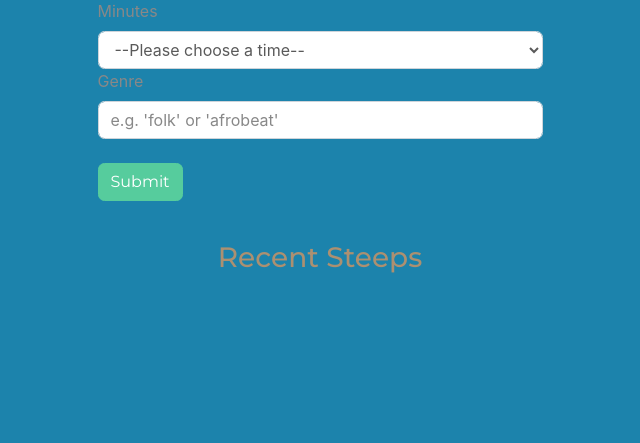
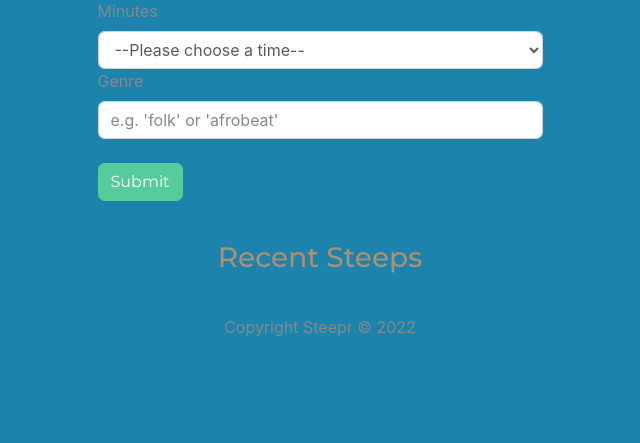
Before and after one commit to maxhirtens/steepr, a Flask app: page / in a window 1280 px wide. Shown: the part 188-631 px from the top of the page, without its empty margins (320-960 px from the left). Run offline with Flask 2, Linux system fonts and the light colour scheme; data that the repository does not hold is empty.

Commit message:
added footer

```diff
--- a/templates/base.html
+++ b/templates/base.html
@@ -32,5 +32,15 @@
       <br />
     </div>
     {% block content %} {% endblock %}
+    <br />
+    <div class="footer-copyright">
+      <div class="container">
+        <div class="row">
+          <div class="col-md-12 text-center">
+            <p>Copyright Steepr &#169; 2022</p>
+          </div>
+        </div>
+      </div>
+    </div>
   </body>
 </html>
--- a/templates/player.html
+++ b/templates/player.html
@@ -35,9 +35,9 @@
           <br />
           <button
             formaction="/savespecificsteep"
-            class="btn btn-secondary form-control"
+            class="btn btn-dark form-control"
           >
-            Save Steep to Your Profile with this Track
+            Save Steep with this Exact Track
           </button>
         </form>
       </div>
```
